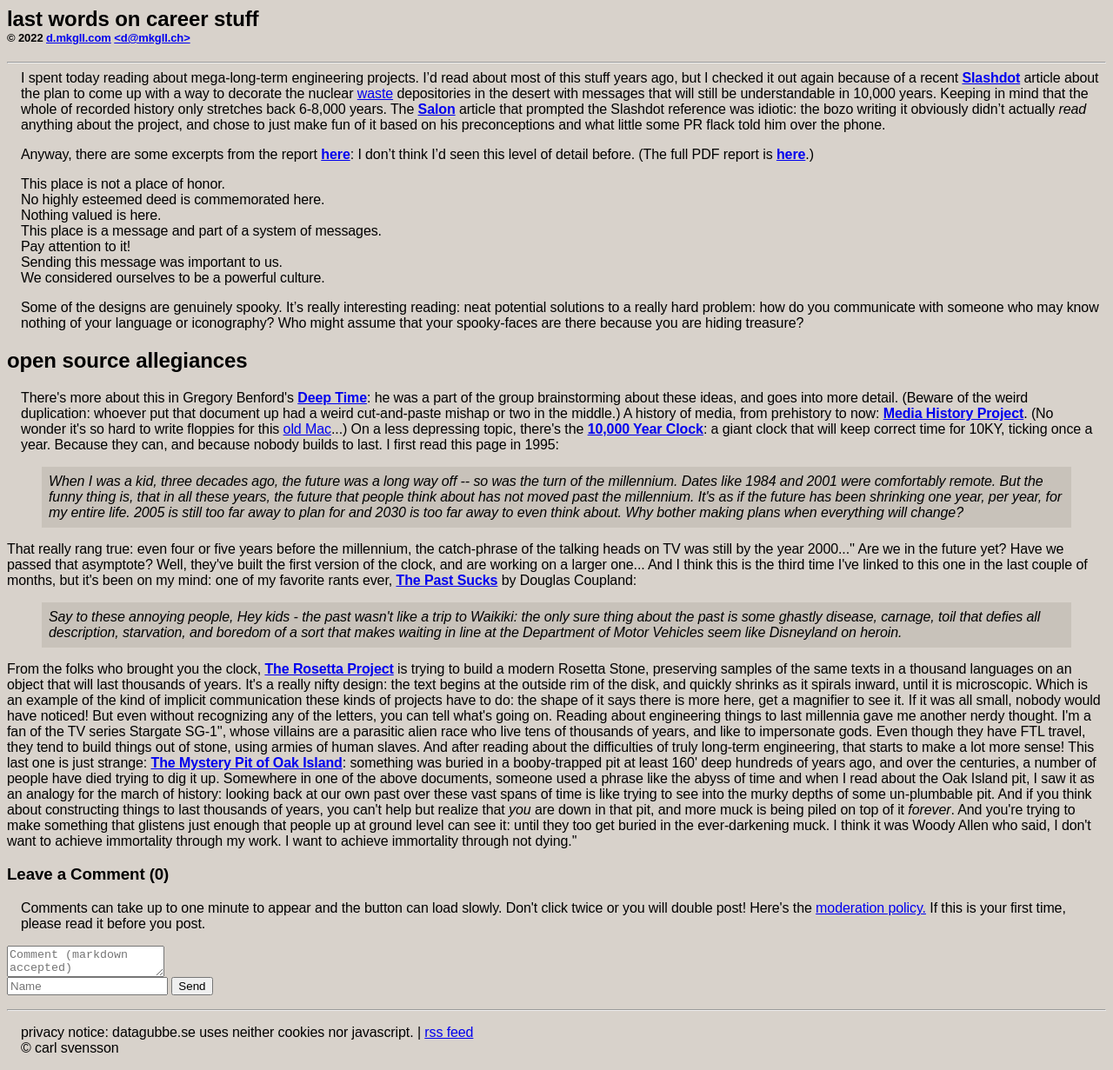
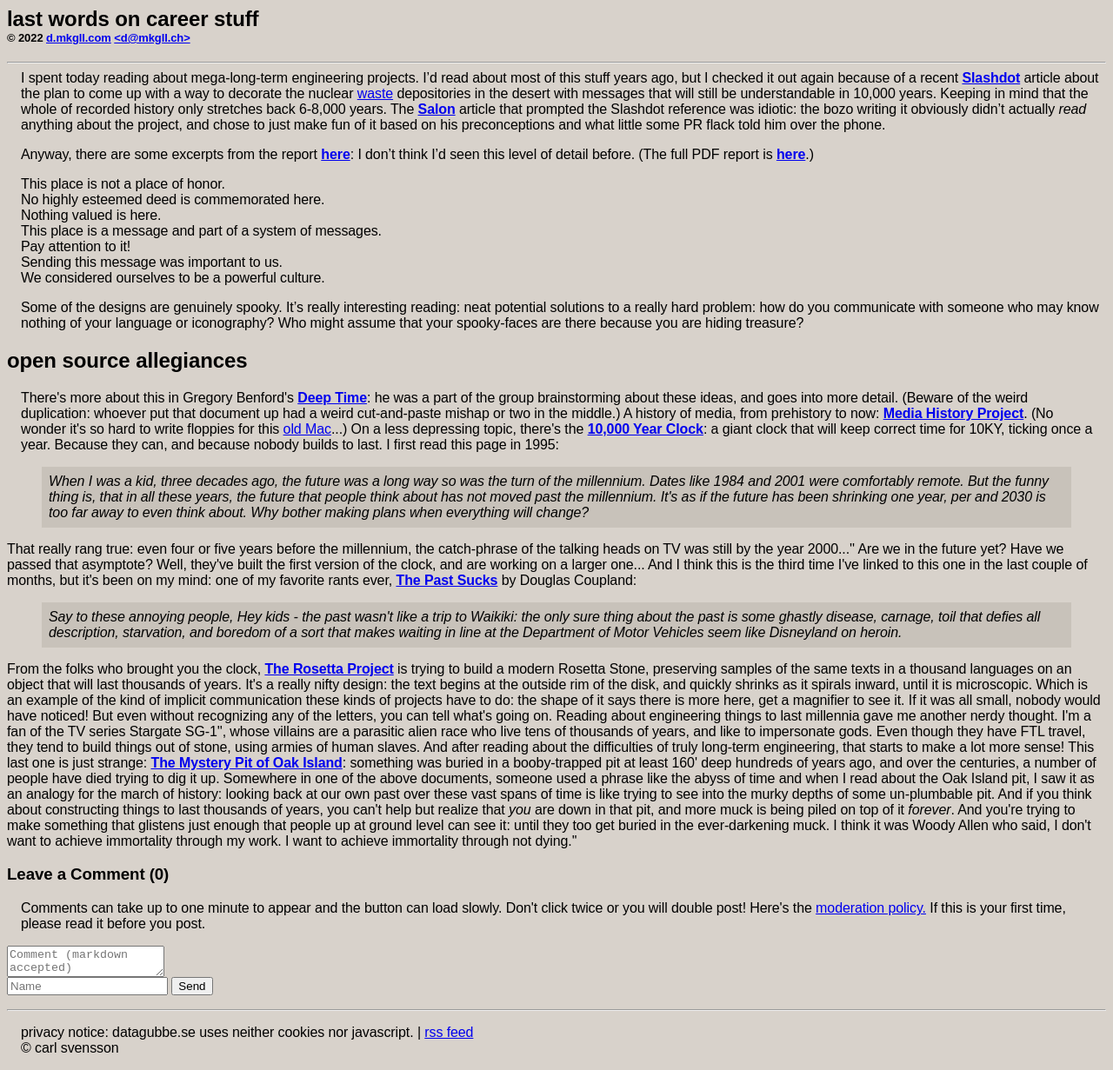
Before and after one commit to dmkgll/dmkgll, a Jekyll site: the page built from test.md, in a window 1280 px wide. Shown: the whole page at 87% size. Built offline with Jekyll 4.4.1, drawn with Linux system fonts in a browser that asks for light colours.

Commit message:
Update test.md

```diff
--- a/test.md
+++ b/test.md
@@ -62,13 +62,10 @@
 
 <blockquote><i>
 
- When I was a kid, three decades ago, the future was a long way <nobr>off
---</nobr> so was the turn of the millennium. Dates like 1984 and 2001
+ When I was a kid, three decades ago, the future was a long way so was the turn of the millennium. Dates like 1984 and 2001
 were comfortably remote.  But the funny thing is, that in all these years, the future that people think about has not moved past the
  millennium.  It's as if the future has been shrinking one year, per
-     year, for my entire life.  2005 is still too far away to plan for
-     and 2030 is too far away to even think about.  Why bother making
-     plans when everything will change?
+ and 2030 is too far away to even think about.  Why bother making plans when everything will change?
 
 </i></blockquote>
 
```
